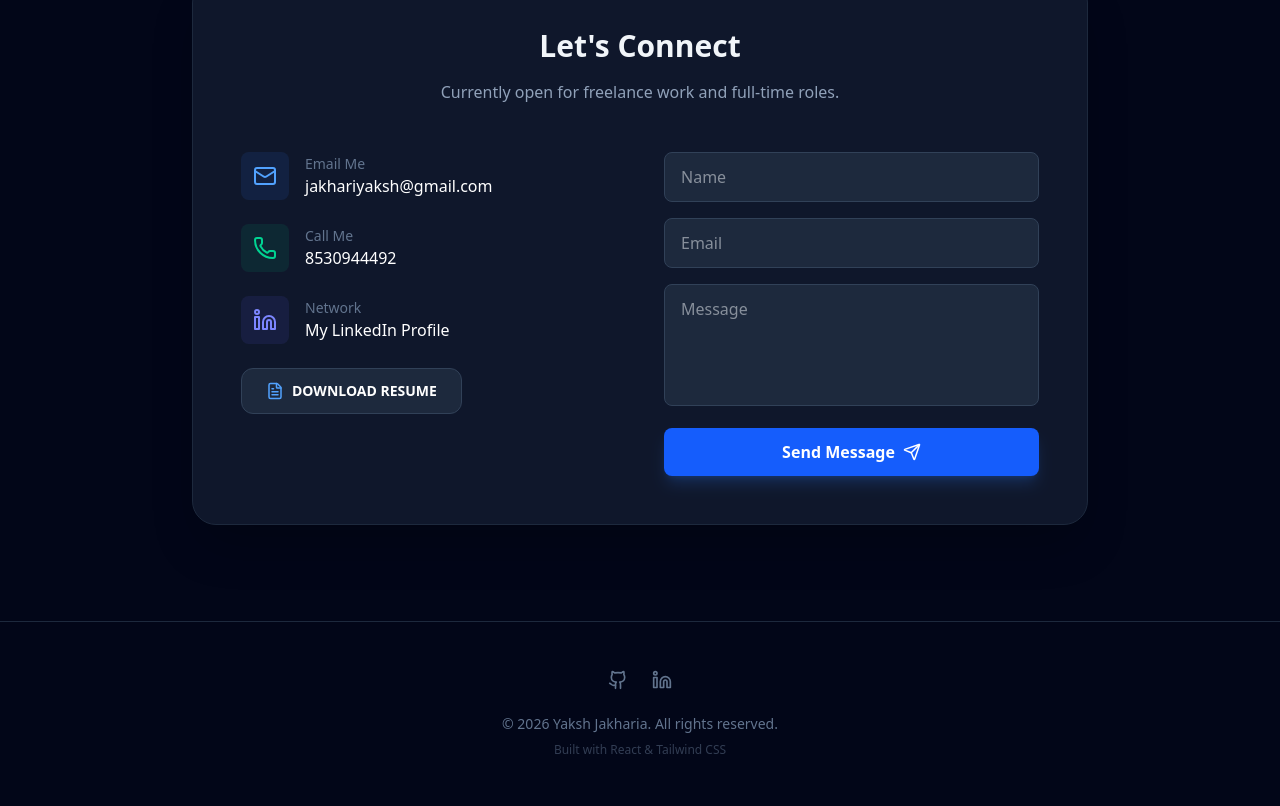
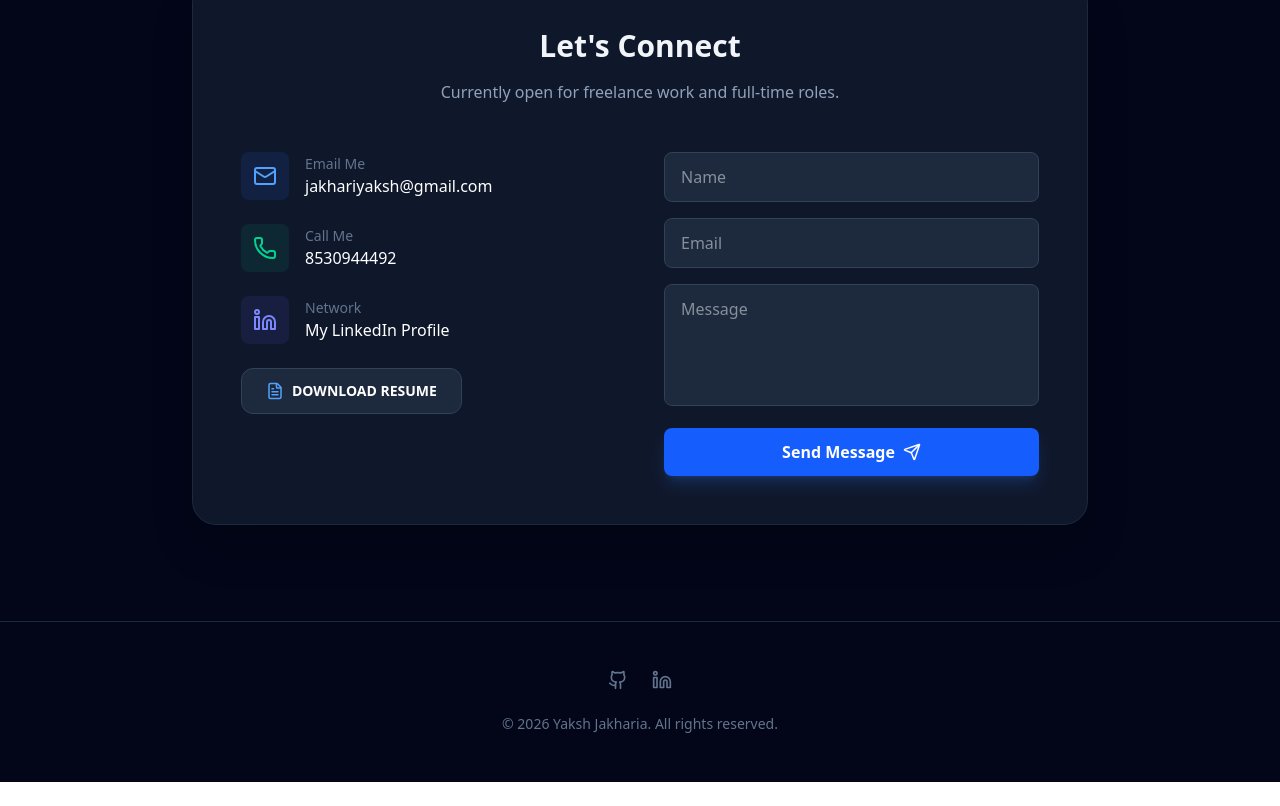
Before and after one commit to YakshJakharia06/Portfolio, a React (Vite) app: page / in a window 1280 px wide. Shown: the part 2450-3256 px from the top of the page. After the commit the page ends 3232 px from the top, so only its background shows below. Built offline with nearby package versions, Linux system fonts and the light colour scheme.

Commit message:
Update Footer.jsx

```diff
--- a/src/components/Footer.jsx
+++ b/src/components/Footer.jsx
@@ -21,7 +21,6 @@ const Footer = () => {
           <a href={personalInfo.linkedin} target="_blank" className="hover:text-white transition-colors"><Linkedin size={20} /></a>
         </div>
         <p>© {new Date().getFullYear()} {personalInfo.name}. All rights reserved.</p>
-        <p className="mt-2 text-xs opacity-50">Built with React & Tailwind CSS</p>
       </footer>
     </div>
   )
```
